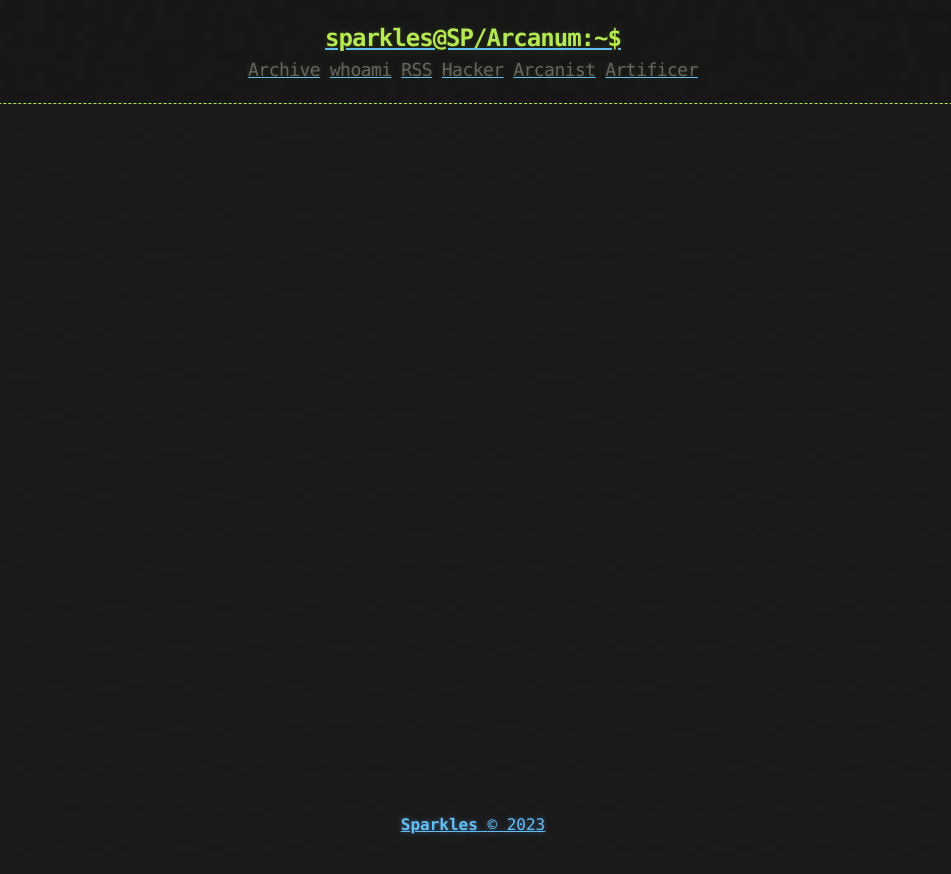
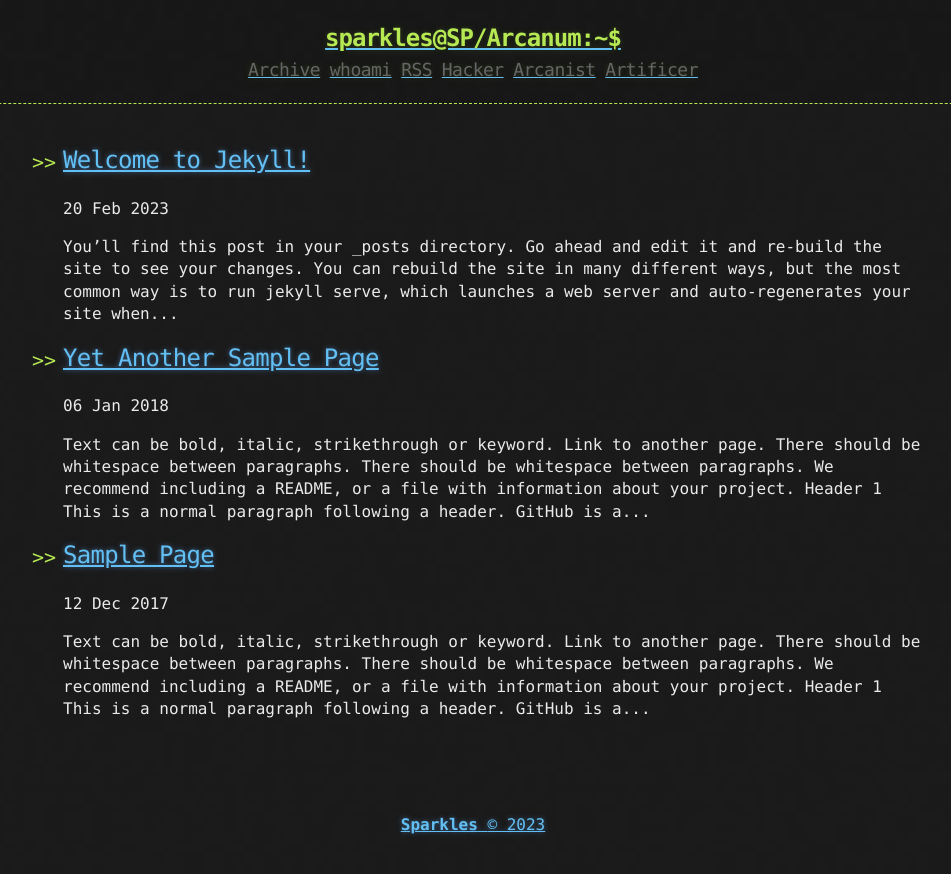
Before and after one commit to SparklesVX/SparklesVX.github.io, a Jekyll site: the page built from Hacker.md, in a window 1280 px wide. Shown: the top 874 px of the page, without its empty margins (167-1118 px from the left). Built offline with Jekyll 4.4.1, drawn with Linux system fonts in a browser that asks for light colours.

Commit message:
Update Hacker.md

```diff
--- a/Hacker.md
+++ b/Hacker.md
@@ -2,3 +2,29 @@
 layout: page
 title: Hacker
 ---
+  <div class="container">
+      <section id="main_content">
+        <ul>
+
+      <li>
+          <h2><a href="/welcome-to-jekyll">Welcome to Jekyll!</a></h2>
+          <time datetime="2023-02-20T15:22:38+00:00">20 Feb 2023</time>
+          <p>You’ll find this post in your _posts directory. Go ahead and edit it and re-build the site to see your changes. You can rebuild the site in many different ways, but the most common way is to run jekyll serve, which launches a web server and auto-regenerates your site when...</p>
+      </li>
+
+      <li>
+          <h2><a href="/Yet-Another-Sample-Page">Yet Another Sample Page</a></h2>
+          <time datetime="2018-01-06T00:00:00+00:00">06 Jan 2018</time>
+          <p>Text can be bold, italic, strikethrough or keyword. Link to another page. There should be whitespace between paragraphs. There should be whitespace between paragraphs. We recommend including a README, or a file with information about your project. Header 1 This is a normal paragraph following a header. GitHub is a...</p>
+      </li>
+
+      <li>
+          <h2><a href="/Sample-Page">Sample Page</a></h2>
+          <time datetime="2017-12-12T00:00:00+00:00">12 Dec 2017</time>
+          <p>Text can be bold, italic, strikethrough or keyword. Link to another page. There should be whitespace between paragraphs. There should be whitespace between paragraphs. We recommend including a README, or a file with information about your project. Header 1 This is a normal paragraph following a header. GitHub is a...</p>
+      </li>
+
+</ul>
+
+      </section>
+    </div>
```
